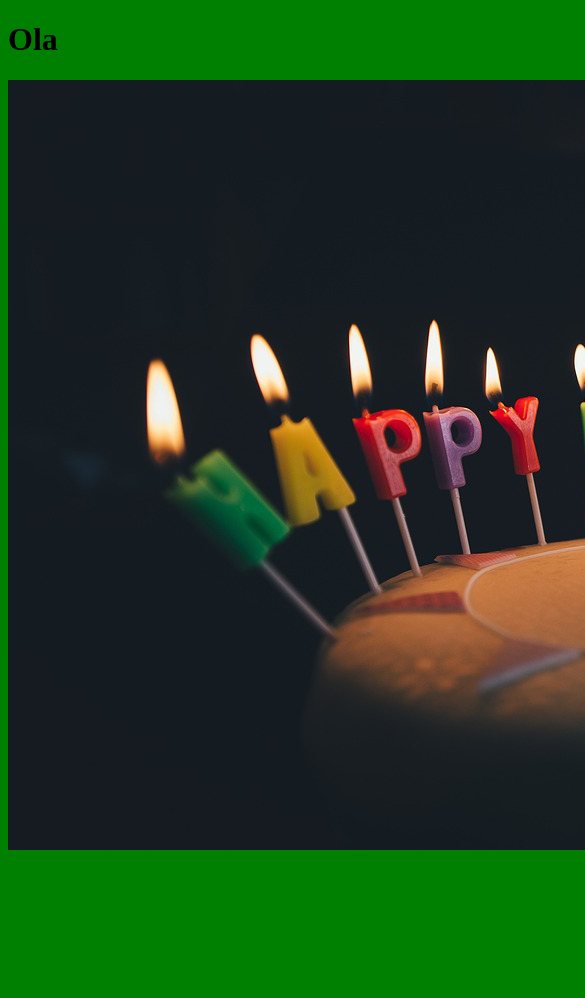
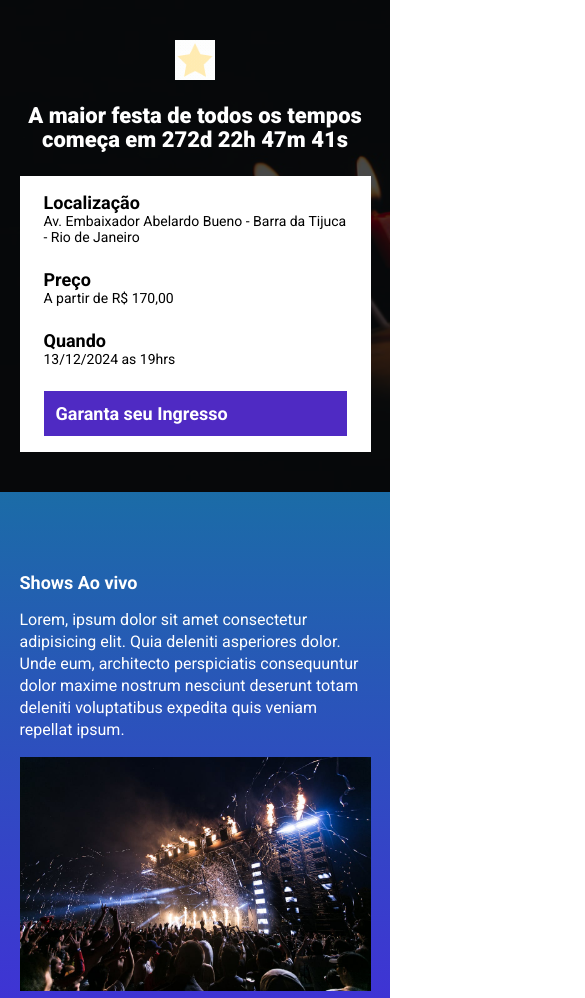
Before and after one commit to kingmancha/exercicio_tech_talks, a website built with Parcel: page src/index.html in a window 390 px wide. Shown: the top 998 px of the page, 585 px wide, since content can reach past the window. Before the commit the page ends 862 px from the top, so only its background shows below. Built offline with nearby package versions, Linux system fonts and the light colour scheme.

Commit message:
criando a contagem regressiva

```diff
--- a/package.json
+++ b/package.json
@@ -2,9 +2,9 @@
   "name": "exercicio-talks",
   "version": "1.0.0",
   "description": "",
-  "main": "index.js",
   "scripts": {
     "dev": "parcel src/index.html src/styles/main.scss src/scripts/main.js",
+    "build": "parcel build src/index.html",
     "test": "echo \"Error: no test specified\" && exit 1"
   },
   "keywords": [],
--- a/src/index.html
+++ b/src/index.html
@@ -1,14 +1,90 @@
 <!DOCTYPE html>
-<html lang="en">
+<html lang="pt-br">
 <head>
     <meta charset="UTF-8">
     <meta name="viewport" content="width=device-width, initial-scale=1.0">
     <title>Meu Aniversario</title>
-    <link rel="stylesheet" href="./styles/main.scss">
+    <link rel="preconnect" href="https://fonts.googleapis.com">
+    <link rel="preconnect" href="https://fonts.gstatic.com" crossorigin>
+    <link href="https://fonts.googleapis.com/css2?family=Roboto:wght@400;700;900&display=swap" rel="stylesheet">
+    <link rel="stylesheet" href="styles/main.scss">
+    <link rel="stylesheet" href="https://unpkg.com/aos@next/dist/aos.css" />
 </head>
 <body>
-    <h1>Ola</h1>
-    <img src="./images/aniver.png" alt="Aniversario">
-    <script src="./scripts/main.js"></script>
+    <header class="hero">
+        <div class="container">
+            <img class="hero__logo" src="./images/logo-estrela.gif" alt="EBAC">
+            <P class="hero__text">
+                A maior festa de todos os tempos começa em <span id="contador"></span>
+            </P>
+            <div class="infos-bar">
+                <ul class="infos-bar__infos">
+                    <li class="infos-bar__infos__item">
+                        <b>Localização</b>
+                        Av. Embaixador Abelardo Bueno - Barra da Tijuca - Rio de Janeiro
+                    </li>
+                    <li class="infos-bar__infos__item">
+                        <b>Preço</b>
+                        A partir de R$ 170,00
+                    </li>
+                    <li class="infos-bar__infos__item">
+                        <b>Quando</b>
+                        13/12/2024 as 19hrs
+                    </li>
+                </ul>
+                <a href="#" class="button button--primary">
+                    Garanta seu Ingresso
+                </a>
+            </div>
+        </div>
+    </header>
+
+    <section class="event event--frontend">
+        <div class="container" data-aos="fade-right">
+            <div class="event__details">
+                <h2 class="event__details__title">Shows Ao vivo</h2>
+                <p class="event__details__description">
+                    Lorem, ipsum dolor sit amet consectetur adipisicing elit. Quia deleniti asperiores dolor. Unde eum, architecto perspiciatis consequuntur dolor maxime nostrum nesciunt deserunt totam deleniti voluptatibus expedita quis veniam repellat ipsum.
+                </p>
+            </div>
+            <img class="event__image" src="./images/festa1.png" alt="Show">
+        </div>
+    </section>
+    <section class="event event--ui-ux event--image-left">
+        <div class="container" data-aos="fade-left">
+            <div class="event__details">
+                <h2 class="event__details__title">Open Bar</h2>
+                <p class="event__details__description">
+                    Lorem, ipsum dolor sit amet consectetur adipisicing elit. Quia deleniti asperiores dolor. Unde eum, architecto perspiciatis consequuntur dolor maxime nostrum nesciunt deserunt totam deleniti voluptatibus expedita quis veniam repellat ipsum.
+                </p>
+            </div>
+            <img class="event__image" src="./images/open bar.jpg" alt="Open-Bar">
+        </div>
+    </section>
+    <section class="event event--data-science">
+        <div class="container" data-aos="fade-right">
+            <div class="event__details">
+                <h2 class="event__details__title">Open Food</h2>
+                <p class="event__details__description">
+                    Lorem, ipsum dolor sit amet consectetur adipisicing elit. Quia deleniti asperiores dolor. Unde eum, architecto perspiciatis consequuntur dolor maxime nostrum nesciunt deserunt totam deleniti voluptatibus expedita quis veniam repellat ipsum.
+                </p>
+            </div>
+            <img class="event__image" src="./images/open food.jpg" alt="Open-Food">
+        </div>
+    </section>
+    <section class="event event--backend event--image-left">
+        <div class="container" data-aos="fade-left">
+            <div class="event__details">
+                <h2 class="event__details__title">Diversão</h2>
+                <p class="event__details__description">
+                    Lorem, ipsum dolor sit amet consectetur adipisicing elit. Quia deleniti asperiores dolor. Unde eum, architecto perspiciatis consequuntur dolor maxime nostrum nesciunt deserunt totam deleniti voluptatibus expedita quis veniam repellat ipsum.
+                </p>
+            </div>
+            <img class="event__image" src="./images/Diversão.jpg" alt="Diversão">
+        </div>
+    </section>
+
+    <script src="https://unpkg.com/aos@next/dist/aos.js"></script>
+    <script src="scripts/main.js"></script>
 </body>
 </html>
--- a/src/scripts/main.js
+++ b/src/scripts/main.js
@@ -0,0 +1,27 @@
+AOS.init();
+
+const dataDoEvento = new Date("Dec 13, 2024 19:00:00");
+const timeStampDoEvento = dataDoEvento.getTime();
+
+const contaAsHoras = setInterval(function() {
+    const agora = new Date();
+    const timeStampAtual = agora.getTime();
+
+    const distanciaAteOevento = timeStampDoEvento - timeStampAtual;
+
+    const diasEmMS = 1000 * 60 * 60 * 24;
+    const horaEmMS = 1000 * 60 * 60;
+    const minutoEmMs = 1000 *60;
+
+    const diasAteOEvento = Math.floor(distanciaAteOevento / diasEmMS);
+    const horasAteOEvento = Math.floor((distanciaAteOevento % diasEmMS) / horaEmMS);
+    const minutosAteOEvento = Math.floor((distanciaAteOevento % horaEmMS) / minutoEmMs);
+    const segundosAteOEvento = Math.floor((distanciaAteOevento % minutoEmMs) / 1000);
+
+    document.getElementById('contador').innerHTML = `${diasAteOEvento}d ${horasAteOEvento}h ${minutosAteOEvento}m ${segundosAteOEvento}s`;
+
+    if (distanciaAteOevento < 0) {
+        clearInterval(contaAsHoras);
+        document.getElementById('contador').innerHTML = 'Evento expirado';
+    }
+}, 1000);
--- /dev/null
+++ b/src/styles/_event.scss
@@ -0,0 +1,65 @@
+@use './variables';
+
+.event {
+    padding: 80px 0;
+
+
+    &--frontend {
+        background-image: linear-gradient(variables.$blue1, variables.$blue2);
+    }
+
+    &--ui-ux {
+        background-image: linear-gradient(variables.$blue2, variables.$pink);
+    }
+
+    &--data-science {
+        background-image: linear-gradient(variables.$pink, variables.$yellow);
+    }
+
+    &--backend {
+        background-image: linear-gradient(variables.$yellow, variables.$pink);
+    }
+
+    &--image-left {
+        .container {
+            flex-direction: row-reverse;
+        }
+    }
+
+    .container {
+        display: flex;
+        gap: 40px;
+    }
+
+    &__image {
+        max-width: 360px;
+    }
+
+    &__details {
+        &__title {
+            font-size: 18px;
+            font-weight: bold;
+            margin-bottom: 16px;
+        }
+
+        &__description {
+            font-size: 16px;
+            line-height: 22px;
+        }
+    }
+
+    @media (max-width: 640px) {
+        .container {
+            display: block;
+        }
+
+        &__image {
+        width: 100%;
+        }
+
+        &__details {
+            margin-right: 0;
+            margin-bottom: 16px;
+        }
+    }
+}
--- /dev/null
+++ b/src/styles/_variables.scss
@@ -0,0 +1,8 @@
+$textColor: #fff;
+$secondaryTextColor: #000;
+
+$blue1: #1b6ca7;
+$blue2: #442bdb;
+$pink: #89223b;
+$yellow: #9c791d;
+$purple: #4F2AC3;
--- /dev/null
+++ b/src/styles/components/_buttons.scss
@@ -0,0 +1,25 @@
+@use '../variables';
+
+.button {
+    padding: 12px;
+    font-size: 18px;
+    font-weight: bold;
+    text-decoration: none;
+    text-align: center;
+    white-space: nowrap;
+
+    &--primary {
+        color: #fff;
+        background-color: variables.$purple;
+    }
+
+    @media (max-width: 640px) {
+        display: block;
+        width: 100%;
+    }
+
+    @media (max-width: 1024px) {
+        display: flex;
+        align-items: center;
+    }
+}
--- /dev/null
+++ b/src/styles/components/_infos_bar.scss
@@ -0,0 +1,42 @@
+@use '../variables';
+
+.infos-bar {
+    padding: 16px 24px;
+    background-color: variables.$textColor;
+    display: flex;
+    justify-content: space-between;
+
+    &__infos {
+        display: flex;
+        gap: 40px;
+
+        &__item {
+            font-size: 14px;
+            color: variables.$secondaryTextColor;
+
+            b {
+                color: variables.$secondaryTextColor;
+                font-size: 18px;
+                display: block;
+            }
+        }
+    }
+
+    @media (max-width: 640px) {
+        display: block;
+
+        &__infos {
+            display: block;
+
+            &__item {
+                margin-bottom: 24px;
+            }
+        }
+    }
+
+    @media (max-width: 1024px) {
+        &__infos {
+            gap: 16px;
+        }
+    }
+}
--- /dev/null
+++ b/src/styles/hero.scss
@@ -0,0 +1,54 @@
+@use './variables';
+
+.hero {
+    padding-top: 64px;
+    padding-bottom: 100px;
+    background-image: url(../images/aniver_resized.png);
+    background-repeat: no-repeat;
+    background-size: cover;
+    position: relative;
+
+    .container {
+        position: relative;
+    }
+
+    &::before {
+        position: absolute;
+        top: 0;
+        left: 0;
+        width: 100%;
+        height: 100%;
+        background-color: variables.$secondaryTextColor;
+        content: '';
+        opacity: .7;
+    }
+
+    &__text {
+        margin-top: 64px;
+        margin-bottom: 64px;
+        font-size: 40px;
+        line-height: 56px;
+        font-weight: 800;
+        text-align: center;
+    }
+
+    &__logo {
+        margin: 0 auto;
+        height: 80px;
+        display: block;
+    }
+
+    @media (max-width: 640px) {
+    padding: 40px 0;
+
+        &__logo {
+            height: 40px;
+        }
+
+        &__text {
+            font-size: 22px;
+            line-height: 24px;
+            margin: 24px 0;
+        }
+    }
+}
--- a/src/styles/main.scss
+++ b/src/styles/main.scss
@@ -1,3 +1,28 @@
-body {
-    background-color: green;
+@use 'hero';
+@use 'components/infos_bar';
+@use 'components/buttons';
+@use 'event';
+@use 'variables';
+
+* {
+    margin: 0;
+    padding: 0;
+    box-sizing: border-box;
+    font-family: Roboto, sans-serif;
+    color: variables.$textColor;
+    list-style: none;
 }
+
+.container {
+    max-width: 960px;
+    width: 100%;
+    margin: 0 auto;
+
+    @media (max-width: 640px) {
+        max-width: 80%;
+    }
+
+    @media (max-width: 1024px) {
+        max-width: 90%;
+    }
+}
```
Also changed, not shown: src/images/Diversão.jpg (added), src/images/aniver.png (deleted), src/images/aniver_resized.png (added), src/images/festa1.png (added), src/images/logo-estrela.gif (added), src/images/open bar.jpg (added), 1 other file.
